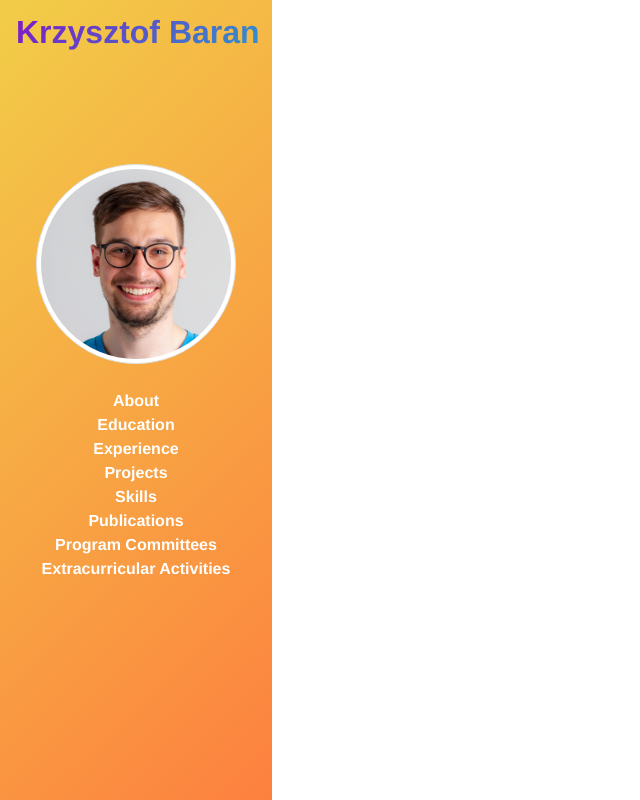
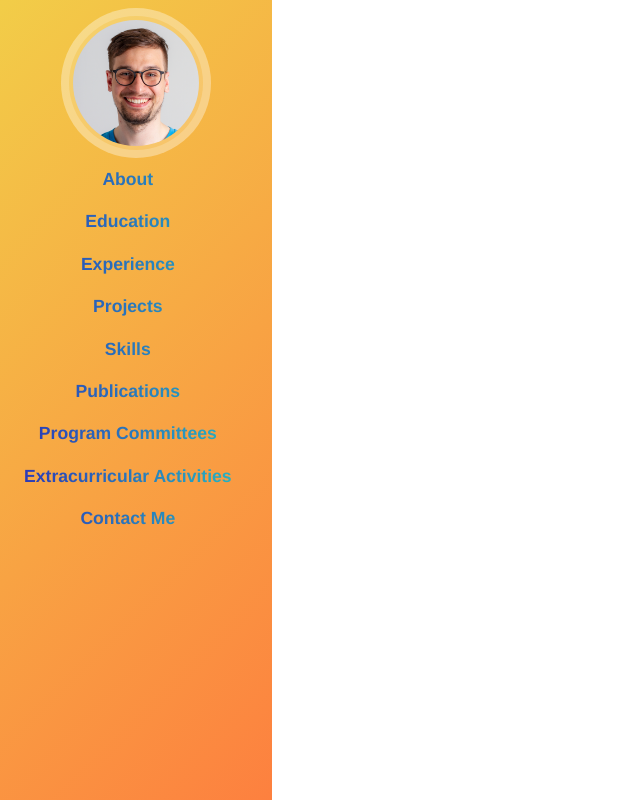
Before and after one commit to kbaran1998/KrzysztofBaranWebsite, a Vue app in the folder personal-website/: page / in a window 1280 px wide. Shown: the whole page, without its empty margins (0-640 px from the left). Built offline with nearby package versions, Linux system fonts and the light colour scheme.

Commit message:
Make navBar responsive

```diff
--- a/personal-website/src/components/TheNavBar.vue
+++ b/personal-website/src/components/TheNavBar.vue
@@ -1,18 +1,18 @@
 <template>
-  <b-navbar
-    toggleable="lg"
+  <b-navbar toggleable="lg"
     type="dark"
-    class="navbar-horizontal bg-gradient-warm"
-    id="sideNav"
-  >
+    variant="info"
+    class="bg-gradient-warm"
+    id="sideNav">
+
     <div class="brandContainer">
-    <b-navbar-brand id="nameDisplay">
-      <h2 class="text-gradient-cold">
-        <b>Krzysztof Baran</b>
-      </h2>
-    </b-navbar-brand>
+      <b-navbar-brand id="nameDisplay">
+        <h2 class="text-gradient-cold">
+          <b>Krzysztof Baran</b>
+        </h2>
+      </b-navbar-brand>
     </div>
-    <div class="profileLinksContainer">
+    <b-navbar-toggle target="nav-collapse"></b-navbar-toggle>
       <b-img
         thumbnail
         fluid
@@ -22,17 +22,19 @@
         alt="Circle Profile Picture"
         id="profilePic">
       </b-img>
-      <div id="links">
-        <b-link href="#" class="sectionLink boring">About</b-link>
-        <b-link href="#" class="sectionLink">Education</b-link>
-        <b-link href="#" class="sectionLink">Experience</b-link>
-        <b-link href="#" class="sectionLink">Projects</b-link>
-        <b-link href="#" class="sectionLink">Skills</b-link>
-        <b-link href="#" class="sectionLink">Publications</b-link>
-        <b-link href="#" class="sectionLink">Program Committees</b-link>
-        <b-link href="#" class="sectionLink">Extracurricular Activities</b-link>
-      </div>
-    </div>
+      <b-collapse id="nav-collapse" is-nav>
+        <b-navbar-nav id="links" class="sectionLink">
+          <b-nav-item href="#">About</b-nav-item>
+          <b-nav-item href="#">Education</b-nav-item>
+          <b-nav-item href="#">Experience</b-nav-item>
+          <b-nav-item href="#">Projects</b-nav-item>
+          <b-nav-item href="#">Skills</b-nav-item>
+          <b-nav-item href="#">Publications</b-nav-item>
+          <b-nav-item href="#">Program Committees</b-nav-item>
+          <b-nav-item href="#">Extracurricular Activities</b-nav-item>
+          <b-nav-item href="#">Contact Me</b-nav-item>
+        </b-navbar-nav>
+      </b-collapse>
   </b-navbar>
 </template>
 
@@ -42,8 +44,8 @@ export default {
     return {
       profilePictureProps: {
         fluid: true,
-        width: 200,
-        height: 200,
+        width: 150,
+        height: 150,
       },
     };
   },
@@ -54,13 +56,19 @@ export default {
 
 .sectionLink {
   font-weight: bold;
-  color: white;
+  font-size:1.1rem;
+  background-image: linear-gradient(90deg, #2c35b6, #27b6c0);
+  background-size: 100%;
+  background-repeat: repeat;
+  -webkit-background-clip: text;
+  -webkit-text-fill-color: transparent;
+  -moz-background-clip: text;
+  -moz-text-fill-color: transparent;
 }
 
-@media (max-width: 992px) {
+@media (max-width: 991px) {
   #profilePic {
-    width: 25px;
-    height: 25px;
+    display: none;
   }
 }
 @media (min-width: 992px) {
@@ -83,17 +91,21 @@ export default {
     display: flex;
     align-items: flex-start;
   }
-  .profileLinksContainer {
-    margin-top: 100px;
+
+  #profilePic {
+    background-color: rgba(255, 255, 255, 0.2);
+    border: 8px solid rgba(255, 255, 255, 0.2);
+  }
+
+  #nameDisplay {
+    display: none;
+  }
+}
+
+#links {
     display: flex;
     flex-direction: column;
     align-items: center;
+    font-weight: bold;
   }
-  #links {
-    margin-top: 25px;
-    display: flex;
-    flex-direction: column;
-    align-items: center;
-  }
-}
 </style>
```
